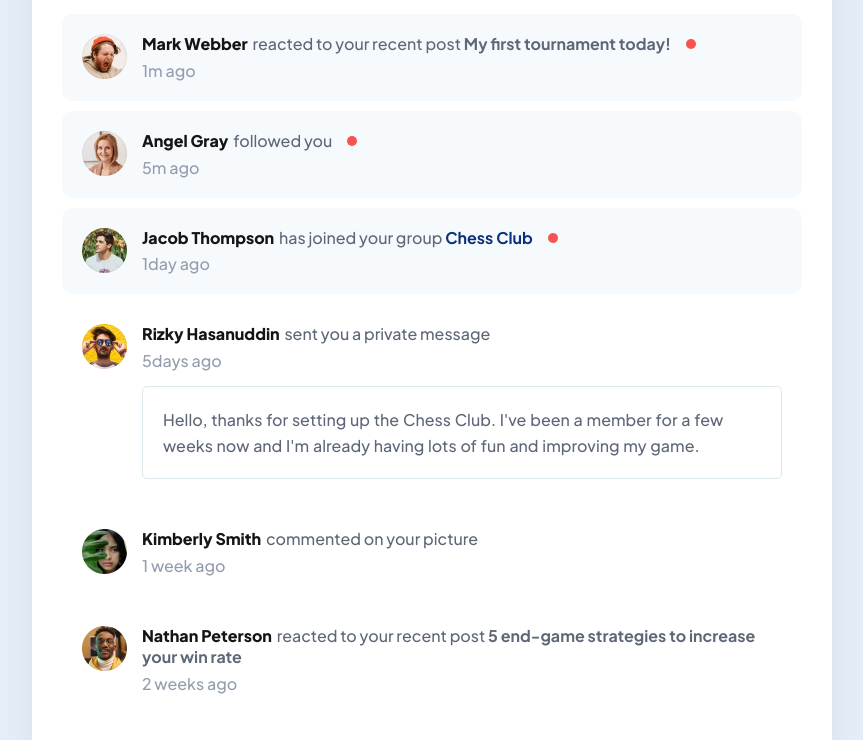
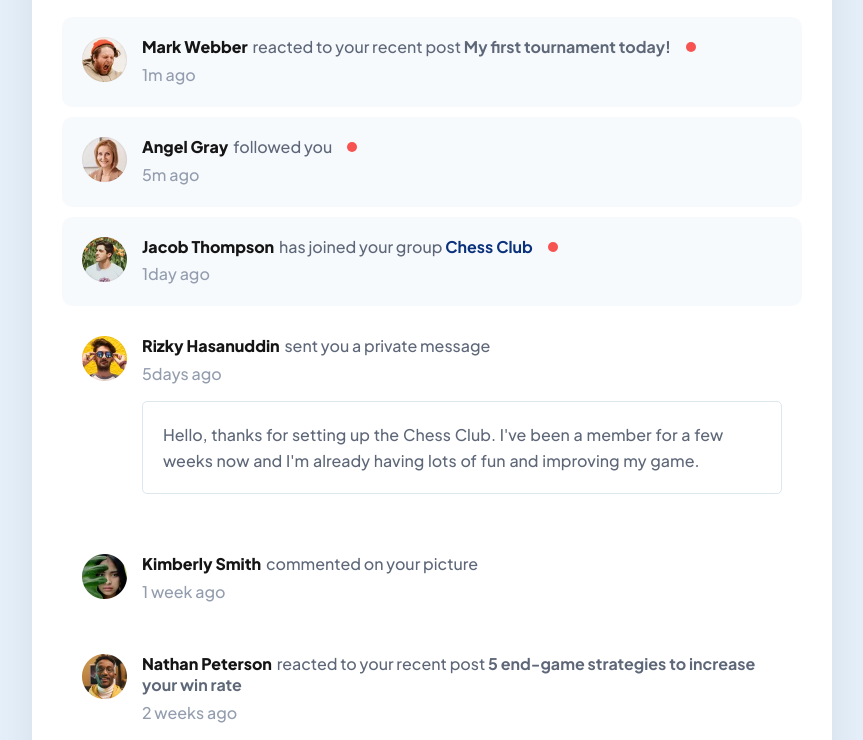
Before and after one commit to Enki10/notifications-page-main, a website built with Parcel: page index.html in a window 1280 px wide. Shown: the part 195-935 px from the top of the page, without its empty margins (208-1071 px from the left). Built offline with nearby package versions, Linux system fonts and the light colour scheme.

Commit message:
Update index.html
Headers for screen resizing and bootstrap

```diff
--- a/index.html
+++ b/index.html
@@ -5,6 +5,11 @@
   <meta charset="UTF-8" />
   <meta name="viewport" content="width=device-width, initial-scale=1.0" />
   <!-- displays site properly based on user's device -->
+
+    <!-- added headers -->
+    <link rel="stylesheet" href="https://cdn.jsdelivr.net/npm/bootstrap@4.3.1/dist/css/bootstrap.min.css" integrity="sha384-ggOyR0iXCbMQv3Xipma34MD+dH/1fQ784/j6cY/iJTQUOhcWr7x9JvoRxT2MZw1T" crossorigin="anonymous">
+    <meta name="viewport" content="width=device-width, initial-scale=1.0">
+    <!-- finish added header-->
 
   <link rel="icon" type="image/png" sizes="32x32" href="./assets/images/favicon-32x32.png" />
   <link rel="stylesheet" href="./src/scss/main.scss" />
```
